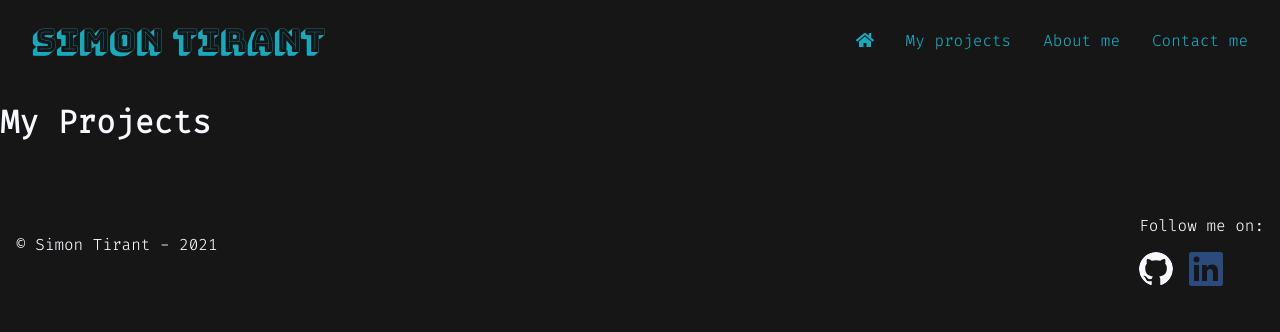
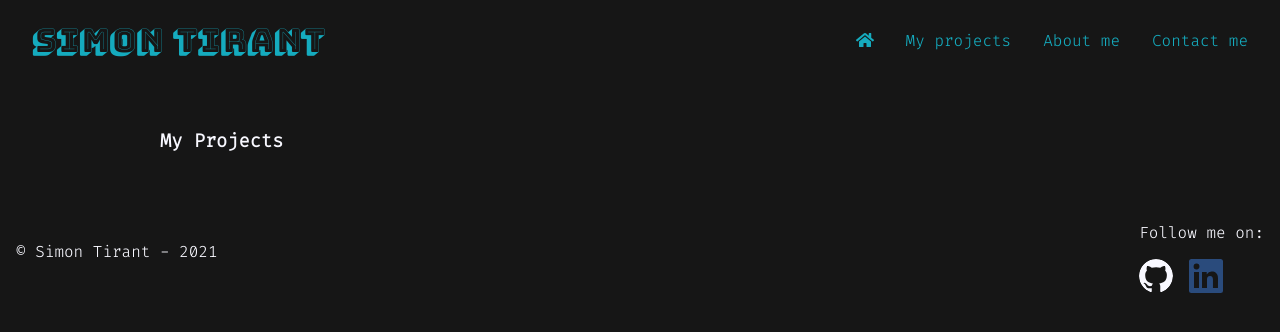
Before and after one commit to Sancxo/portfolio, a React (Create React App) app: page /projects in a window 1280 px wide. Shown: the top 332 px of the page. Built offline with nearby package versions, Linux system fonts and the light colour scheme; a web font is replaced by a local one.

Commit message:
starting projects page

```diff
--- a/package.json
+++ b/package.json
@@ -28,7 +28,9 @@
     "start": "react-scripts start",
     "build": "react-scripts build",
     "test": "react-scripts test",
-    "eject": "react-scripts eject"
+    "eject": "react-scripts eject",
+    "predeploy": "npm run build",
+    "deploy": "gh-pages -d build"
   },
   "eslintConfig": {
     "extends": [
@@ -52,6 +54,7 @@
     "@types/eslint": "^8.2.1",
     "@types/prettier": "^2.4.2",
     "eslint": "^7.32.0",
+    "gh-pages": "^3.2.3",
     "prettier": "^2.5.1"
   }
 }
--- a/src/Pages/Projects.tsx
+++ b/src/Pages/Projects.tsx
@@ -1,6 +1,8 @@
 function Projects() {
     return (
-        <h1>My Projects</h1>
+        <div style={{marginTop: "3em", padding: "0 12.5%"}}>
+            <h3>My Projects</h3>
+        </div>
     );
 };
 
```
Also changed, not shown: 1 other file (tests, documents, lock files or other folders).
